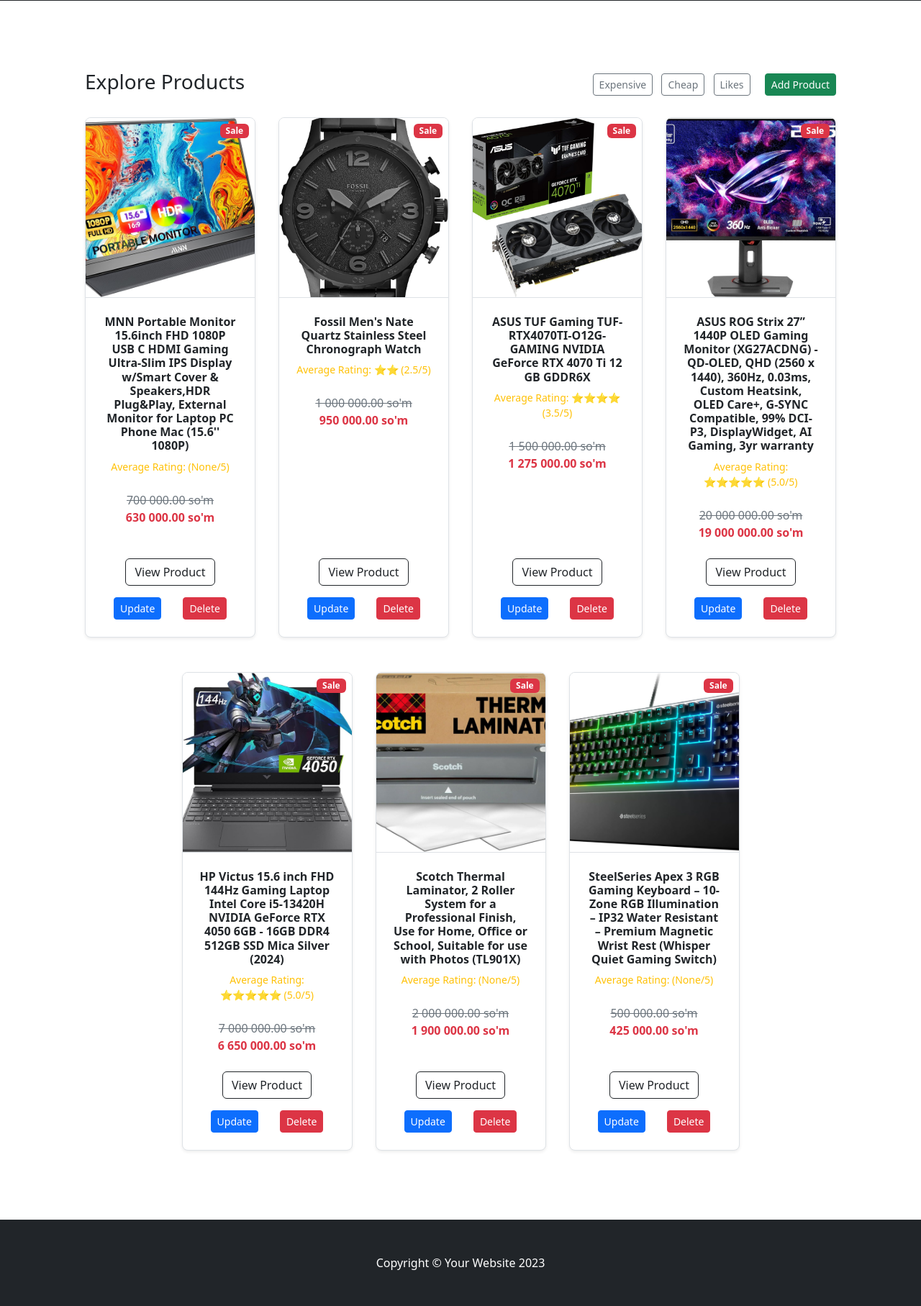
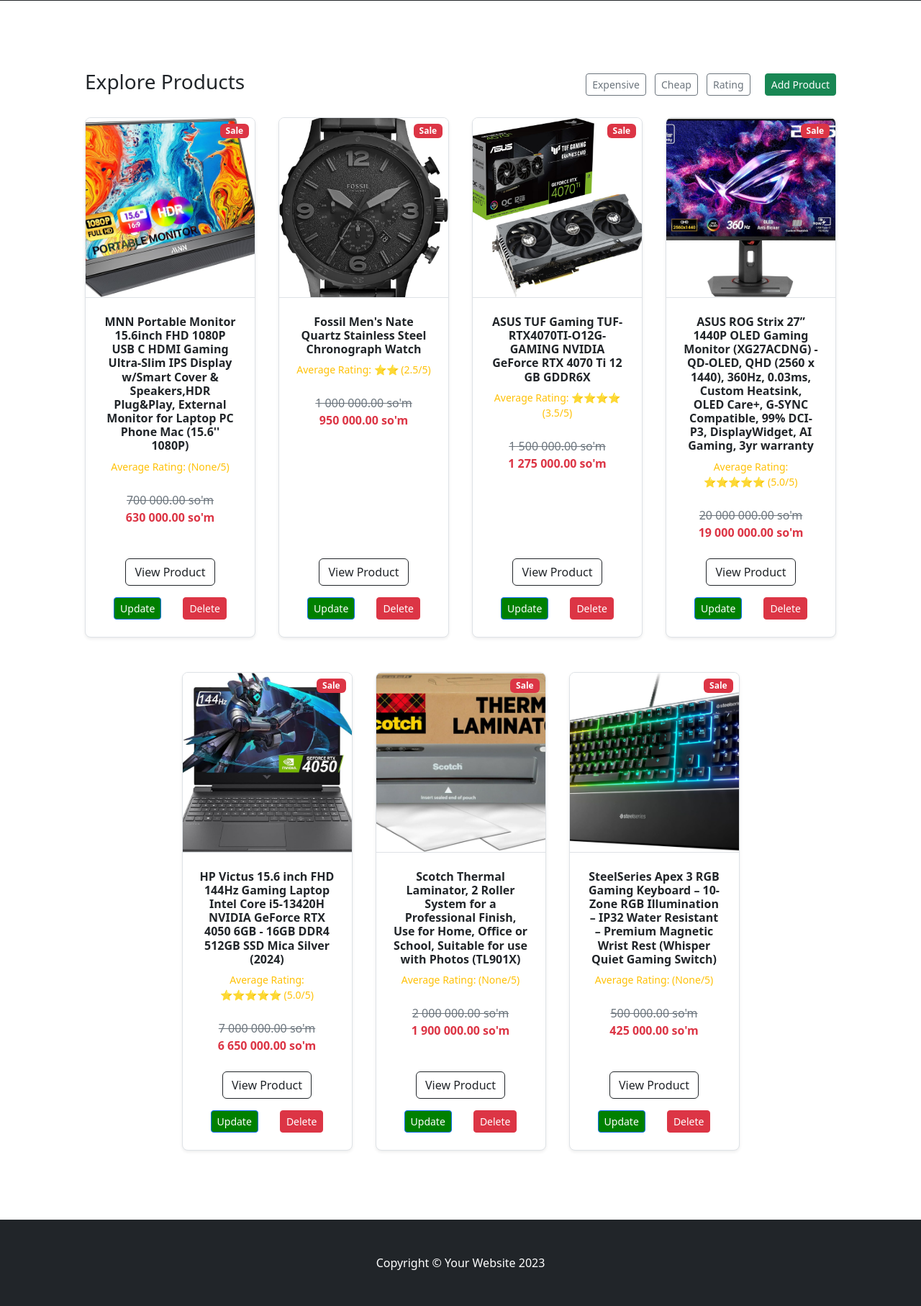
Before and after one commit to elbek2327/project_online_shop_1, a Django app: page /shop/home/ in a window 1280 px wide. Shown: the part 356-2171 px from the top of the page at 72% size. Run offline with Django 5.2, Linux system fonts and the light colour scheme; a user stored in the database is signed in; data comes from the database, SQL or seed files in the repository; both versions use the stored data as it was after the commit; some libraries are stand-ins or nearby versions.

Commit message:
everthing working

```diff
--- a/shop/templates/shop/home.html
+++ b/shop/templates/shop/home.html
@@ -24,9 +24,10 @@
                 <div class="d-flex justify-content-between align-items-center">
                     <h3>Explore Products</h3>
                     <div>
-                        <a class="btn btn-outline-secondary btn-sm me-2" href="#">Expensive</a>
-                        <a class="btn btn-outline-secondary btn-sm me-2" href="#">Cheap</a>
-                        <a class="btn btn-outline-secondary btn-sm" href="#">Likes</a>
+                    <!--Cheap expensive rating-->
+                        <a class="btn btn-outline-secondary btn-sm me-2" href="?filter=expensive">Expensive</a>
+                        <a class="btn btn-outline-secondary btn-sm me-2" href="?filter=cheap">Cheap</a>
+                        <a class="btn btn-outline-secondary btn-sm" href="?filter=rating">Rating</a>
                         {% if user.is_superuser %}
                             <a href="{% url 'product_create' %}" class="btn btn-success btn-sm ms-3">Add Product</a>
                         {% endif %}
@@ -72,7 +73,7 @@
                             </div>
                             {% if user.is_superuser %}
                                 <div class="d-flex justify-content-around mt-3">
-                                    <a href="{% url 'product_update' product.id %}" class="btn btn-sm btn-primary">Update</a>
+                                    <a href="{% url 'product_update' product.id %}" class="btn btn-sm btn-primary" style="background-color: green">Update</a>
                                     <a href="{% url 'product_delete' product.id %}" class="btn btn-sm btn-danger">Delete</a>
                                 </div>
                             {% endif %}
--- /dev/null
+++ b/shop/utils.py
@@ -0,0 +1,4 @@
+from shop.models import *
+
+def filter_products():
+    pass
```
Also changed, not shown: shop/views.py (+10 -0 lines), db.sqlite3.
